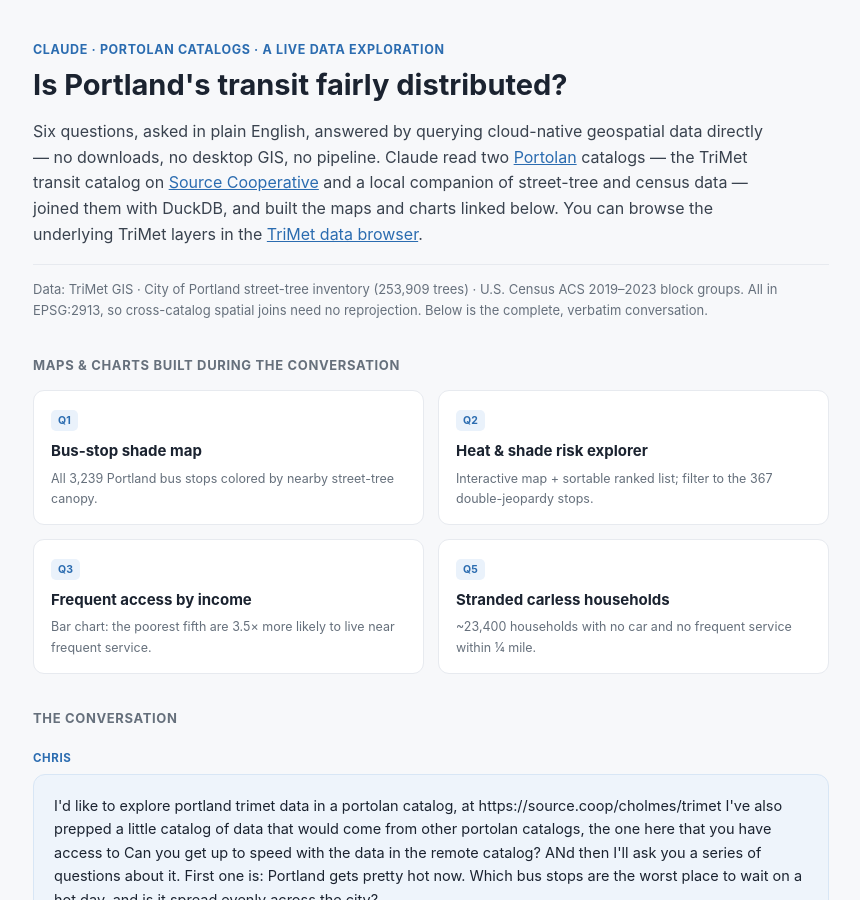
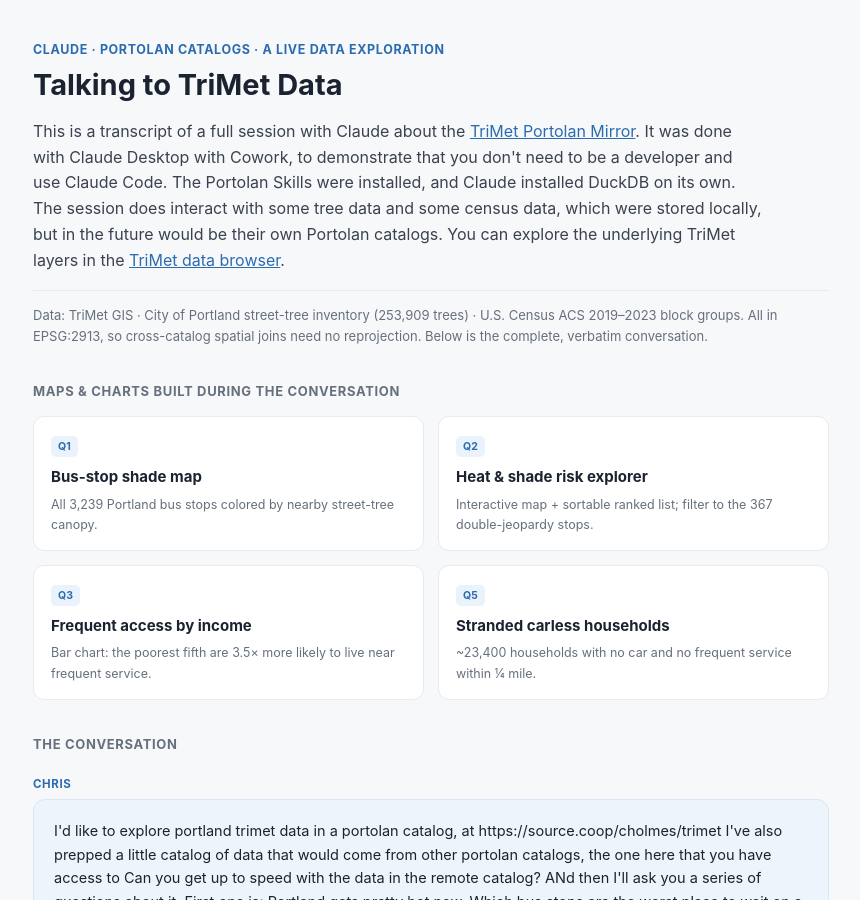
Before and after one commit to cholmes/9eo.org, a Jekyll site: the page demos/trimet-chat/index.html, which Jekyll copies as it is, in a window 1280 px wide and 900 px high. Shown: the whole window, without its empty margins (209-1069 px from the left). Built offline with Jekyll 4.4.1, drawn with Linux system fonts in a browser that asks for light colours.

Commit message:
Rewrite the demo intro: new title and lede
Retitle to "Talking to TriMet Data" and replace the lede with a
description of the Claude Desktop / Cowork session setup.

Co-Authored-By: Claude Fable 5 <noreply@anthropic.com>
Claude-Session: https://claude.ai/code/session_01GgZ3TyFrNxNVp3ch6yZq2M

```diff
--- a/demos/trimet-chat/index.html
+++ b/demos/trimet-chat/index.html
@@ -1,6 +1,6 @@
 <!DOCTYPE html>
 <html lang="en"><head><meta charset="utf-8"><meta name="viewport" content="width=device-width,initial-scale=1">
-<title>Is Portland's transit fairly distributed? — a Claude + Portolan exploration</title>
+<title>Talking to TriMet Data - a Claude + Portolan exploration</title>
 <style>
 :root{--ink:#1b2330;--muted:#66707c;--line:#e7eaef;--accent:#2b6cb0;--bg:#f7f8fa;--uq:#eef4fb}
 *{box-sizing:border-box}
@@ -39,8 +39,8 @@ footer a{color:var(--accent)}
 <body><div class="wrap">
 <header>
 <div class="kick">Claude · Portolan catalogs · a live data exploration</div>
-<h1>Is Portland's transit fairly distributed?</h1>
-<p class="lede">Six questions, asked in plain English, answered by querying cloud-native geospatial data directly — no downloads, no desktop GIS, no pipeline. Claude read two <a href="https://github.com/portolan-sdi/portolan-spec">Portolan</a> catalogs — the TriMet transit catalog on <a href="https://source.coop/cholmes/trimet">Source Cooperative</a> and a local companion of street-tree and census data — joined them with DuckDB, and built the maps and charts linked below. You can browse the underlying TriMet layers in the <a href="https://cholmes.github.io/trimet-data-browser/">TriMet data browser</a>.</p>
+<h1>Talking to TriMet Data</h1>
+<p class="lede">This is a transcript of a full session with Claude about the <a href="https://source.coop/cholmes/trimet">TriMet Portolan Mirror</a>. It was done with Claude Desktop with Cowork, to demonstrate that you don't need to be a developer and use Claude Code. The Portolan Skills were installed, and Claude installed DuckDB on its own. The session does interact with some tree data and some census data, which were stored locally, but in the future would be their own Portolan catalogs. You can explore the underlying TriMet layers in the <a href="https://cholmes.github.io/trimet-data-browser/">TriMet data browser</a>.</p>
 <p class="meta">Data: TriMet GIS · City of Portland street-tree inventory (253,909 trees) · U.S. Census ACS 2019–2023 block groups. All in EPSG:2913, so cross-catalog spatial joins need no reprojection. Below is the complete, verbatim conversation.</p>
 </header>
 <h2>Maps &amp; charts built during the conversation</h2>
```
